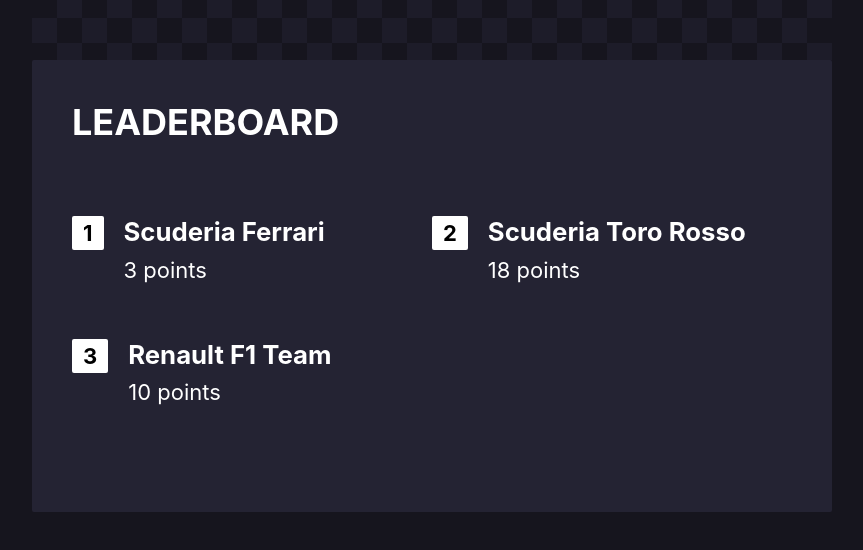
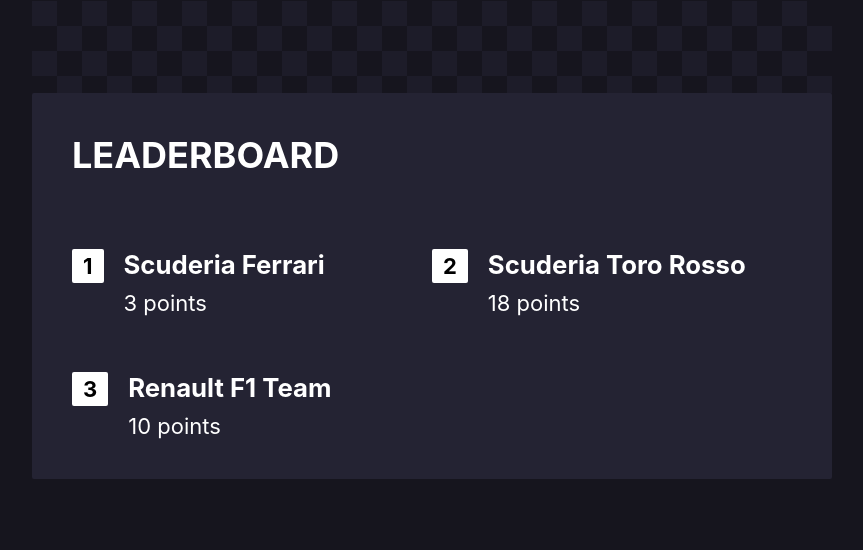
Before and after one commit to mattmoreira/f1-pub-quiz, a React (Create React App) app: page /leaderboard in a window 1280 px wide. Shown: the part 114-664 px from the top of the page, without its empty margins (208-1071 px from the left). Built offline with nearby package versions, Linux system fonts and the light colour scheme; a web font is replaced by a local one.

Commit message:
Remove margin from last two items

```diff
--- a/src/containers/quiz/leaderboard/quiz_leaderboard.module.css
+++ b/src/containers/quiz/leaderboard/quiz_leaderboard.module.css
@@ -16,6 +16,7 @@
   max-height: 240px;
   overflow: auto;
   counter-reset: counter;
+  margin: 0;
 }
 
 .list_item {
@@ -38,6 +39,10 @@
   padding: 0;
 }
 
+.list_item:nth-last-child(-n + 2) {
+  margin: 0;
+}
+
 .list_item:before {
   content: counter(counter);
 
```
